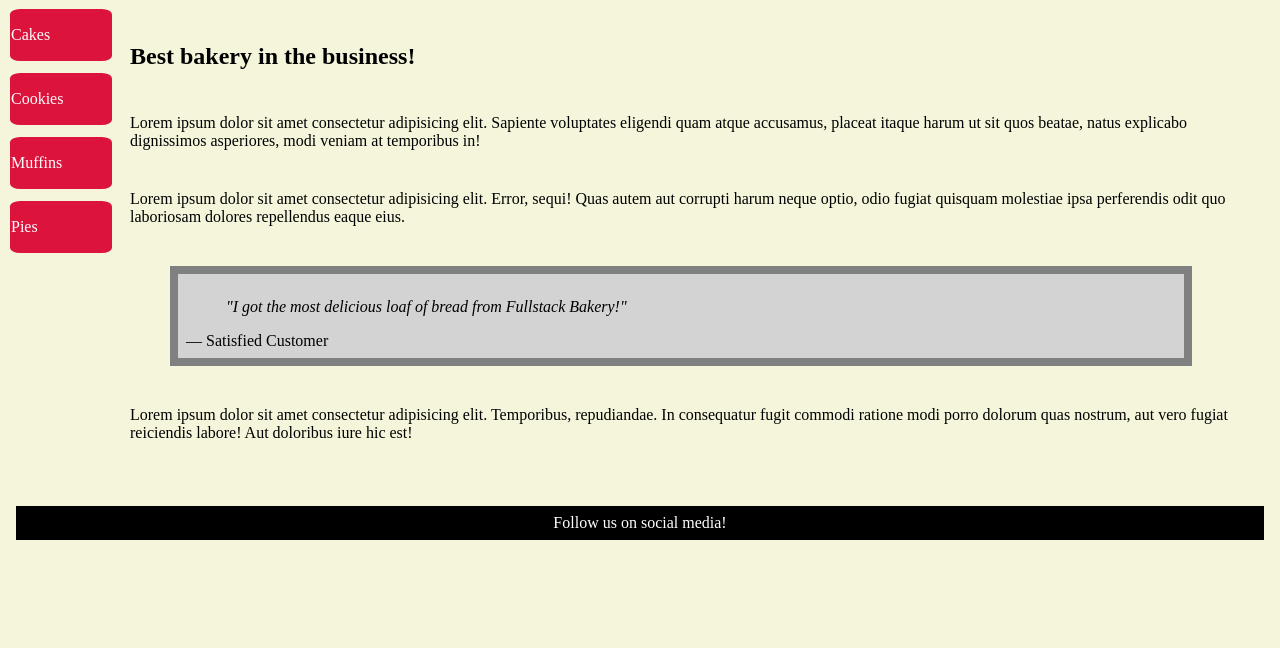
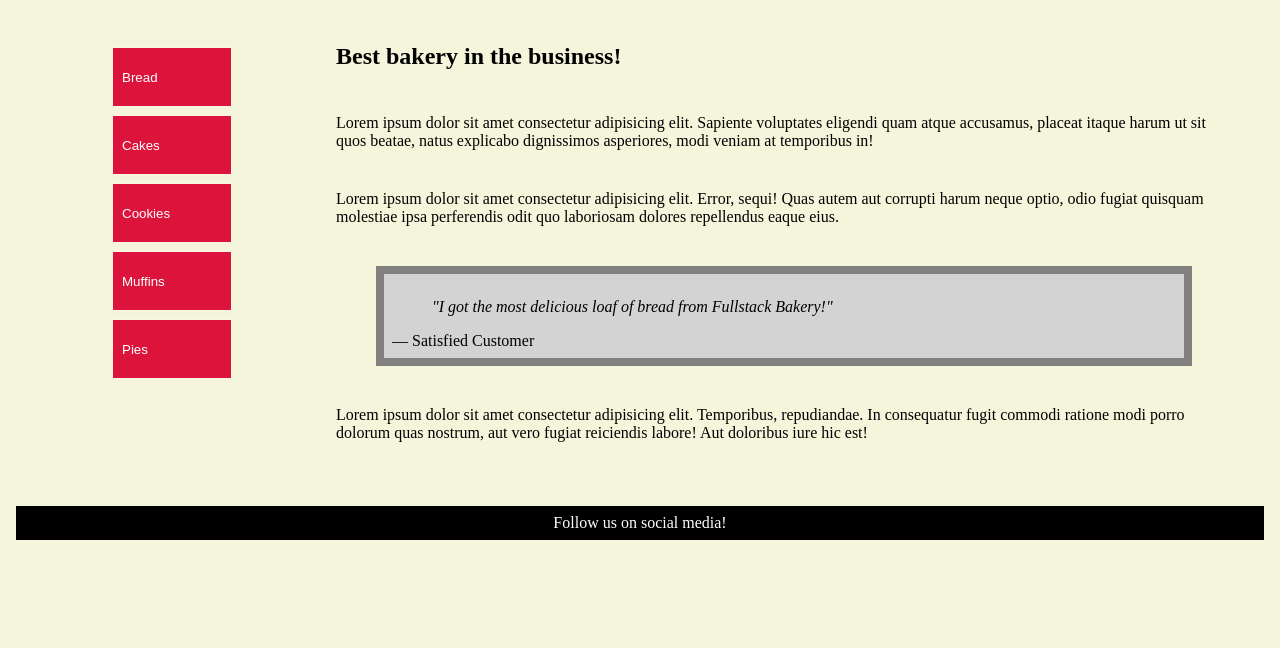
Before and after one commit to JamesThompson96/fullstack-bakery, a plain HTML site: page index.html in a window 1280 px wide. Shown: the part 152-800 px from the top of the page. Drawn offline with Linux system fonts and the light colour scheme.

Commit message:
index.css

```diff
--- a/index.css
+++ b/index.css
@@ -82,12 +82,11 @@ ul {
   display: flex;
   flex-flow: column wrap;
   gap: 1ch;
-  margin: -5ch;
+  margin: 8ch;
 }
 main {
   display: flex;
-  gap: 2ch;
-  align-content: center;
+  flex-grow: 1;
 }
 footer {
   display: flex;
@@ -114,7 +113,10 @@ header {
   gap: 5ch;
 }
 aside {
-  display: flex;
-  flex-flow: column wrap;
   gap: 1ch;
 }
+button {
+  background-color: crimson;
+  cursor: pointer;
+  border: 1px solid oldlace;
+}
--- a/index.html
+++ b/index.html
@@ -19,11 +19,31 @@
     <main>
       <aside>
         <ul>
-          <li id="Bread">Bread</li>
-          <li id="Cakes">Cakes</li>
-          <li id="Cookies">Cookies</li>
-          <li id="Muffins">Muffins</li>
-          <li id="Pies">Pies</li>
+          <a
+            href="https://www.onlyfoods.net/wp-content/uploads/2020/07/Types-of-Bread.jpg"
+            target="_blank"
+            ><button><li id="Bread">Bread</li></button></a
+          >
+          <a
+            href="https://www.tollhousefood.com/wp-content/uploads/2025/09/5pcs-cake-2-34x24cm-1024x723.png"
+            target="_blank"
+            ><button><li id="Cakes">Cakes</li></button></a
+          >
+          <a
+            href="https://eslforums.com/wp-content/uploads/2020/03/types-of-cookies-1-1.jpg.webp"
+            target="_blank"
+            ><button><li id="Cookies">Cookies</li></button></a
+          >
+          <a
+            href="https://www.dulcetgiftbaskets.com/cdn/shop/files/71ac0700-d186-4461-9f6d-846ef63fa372_42d132f1-0b7a-453d-84d7-55e68fb250b8.jpg?v=1712773986&width=1000"
+            target="_blank"
+            ><button><li id="Muffins">Muffins</li></button></a
+          >
+          <a
+            href="https://www.tasteofhome.com/recipes/apple-pie/"
+            target="_blank"
+            ><button><li id="Pies">Pies</li></button></a
+          >
         </ul>
       </aside>
       <article>
```
